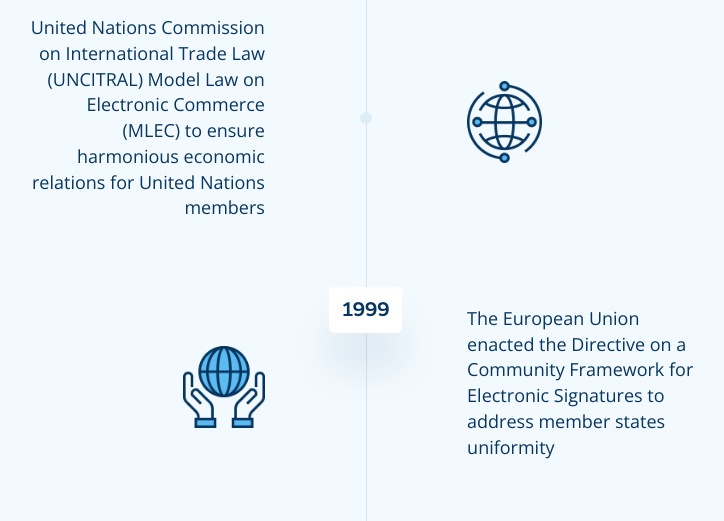
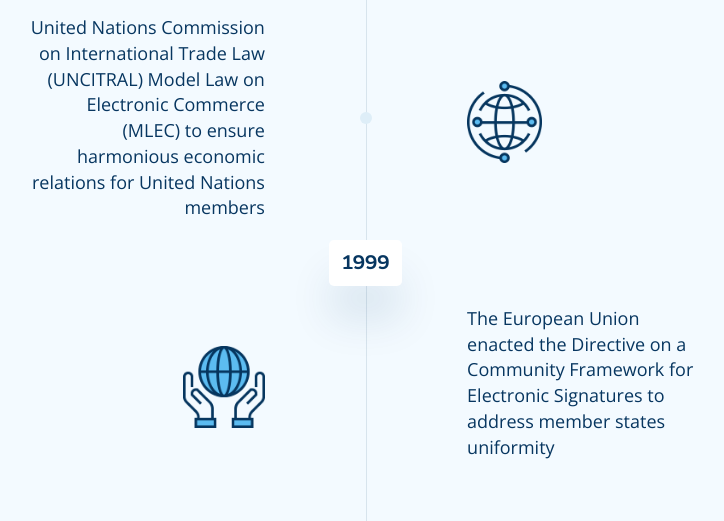
Before and after one commit to webmaxdev0110/digi-django, a Django app: page / in a window 1280 px wide. Shown: the part 4244-4765 px from the top of the page, without its empty margins (274-998 px from the left). Run offline with Django 3.2, Linux system fonts and the light colour scheme; some libraries are stand-ins or nearby versions.

Commit message:
Change the position of year 1999 label

```diff
--- a/public/templates/home.html
+++ b/public/templates/home.html
@@ -538,7 +538,7 @@
                                              srcset="{% static 'images/globle.png' %} 1x, {% static 'images/globle@2x.png' %} 2x">
                                     </div>
                                 </div>
-                                <div class="col-xs-2 vcentre" style="top: -73px;">
+                                <div class="col-xs-2 vcentre" style="top: -120px;">
                                     <div class="cd-timeline-img">
                                         <div class="year-label">
                                             1999
```
